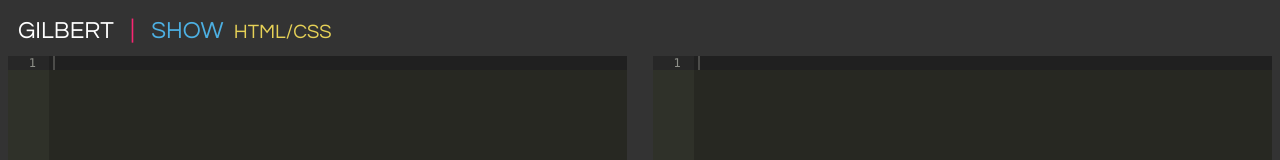
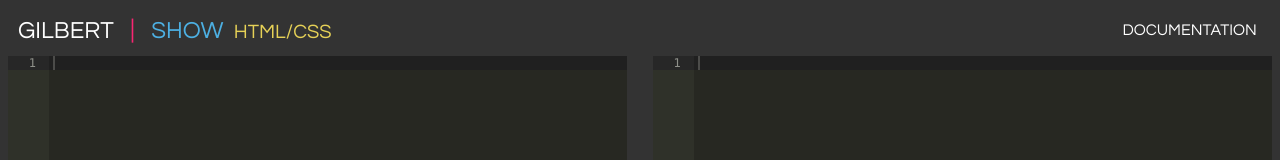
Before and after one commit to BellyABC123/Gilbert, a website: page index.html in a window 1280 px wide. Shown: the top 160 px of the page. Drawn offline with nearby package versions, Linux system fonts and the light colour scheme; no server answers; files whose address does not match are found by name.

Commit message:
documentation link

```diff
--- a/index.html
+++ b/index.html
@@ -18,6 +18,7 @@
     Gilbert
     <span class="pink">&nbsp; | &nbsp;</span>
     <a href="#" id="toggle-output">Show &nbsp;<span onclick="this.firstChild.data = this.firstChild.data == 'Objective-C' ? 'HTML/CSS' : 'Objective-C'" class="yellow">HTML/CSS</span></a>
+    <div class="docs"><a href="https://github.com/thedrick/Gilbert/blob/master/README.md" target="_blank">Documentation</a></div>
 </div>
 <div id="editor"></div>
 
--- a/public/style.css
+++ b/public/style.css
@@ -20,6 +20,14 @@ body {
     z-index: 42;
     padding-left: 100px;
     margin-left: -100px;
+}
+.docs {
+    float: right;
+    font-size: 16px;
+    color: #FFF;
+}
+.docs a, .docs a:link, .docs a:hover, .docs A:visited {
+    color: #FFF;
 }
 #editor {
     background: #444;
```
